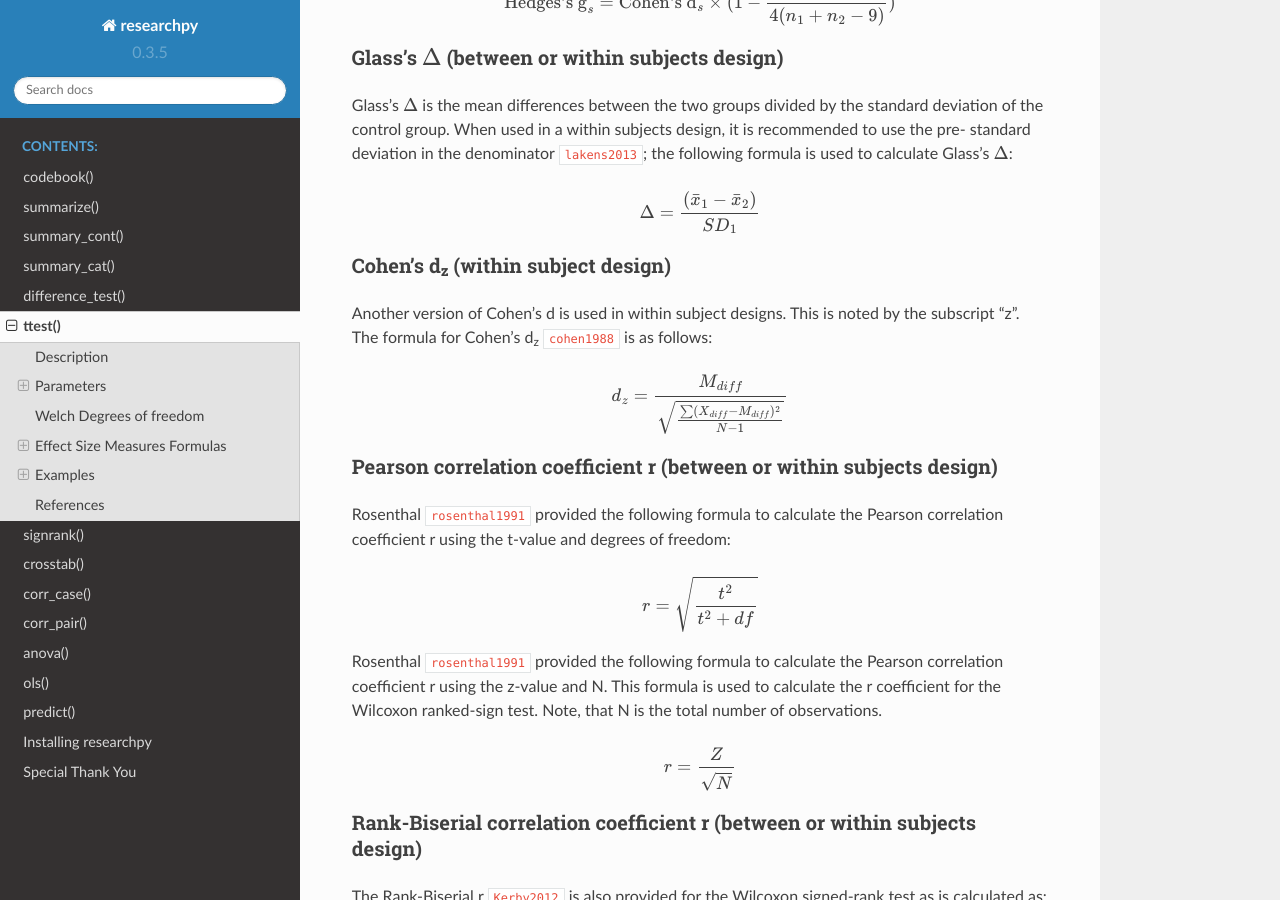
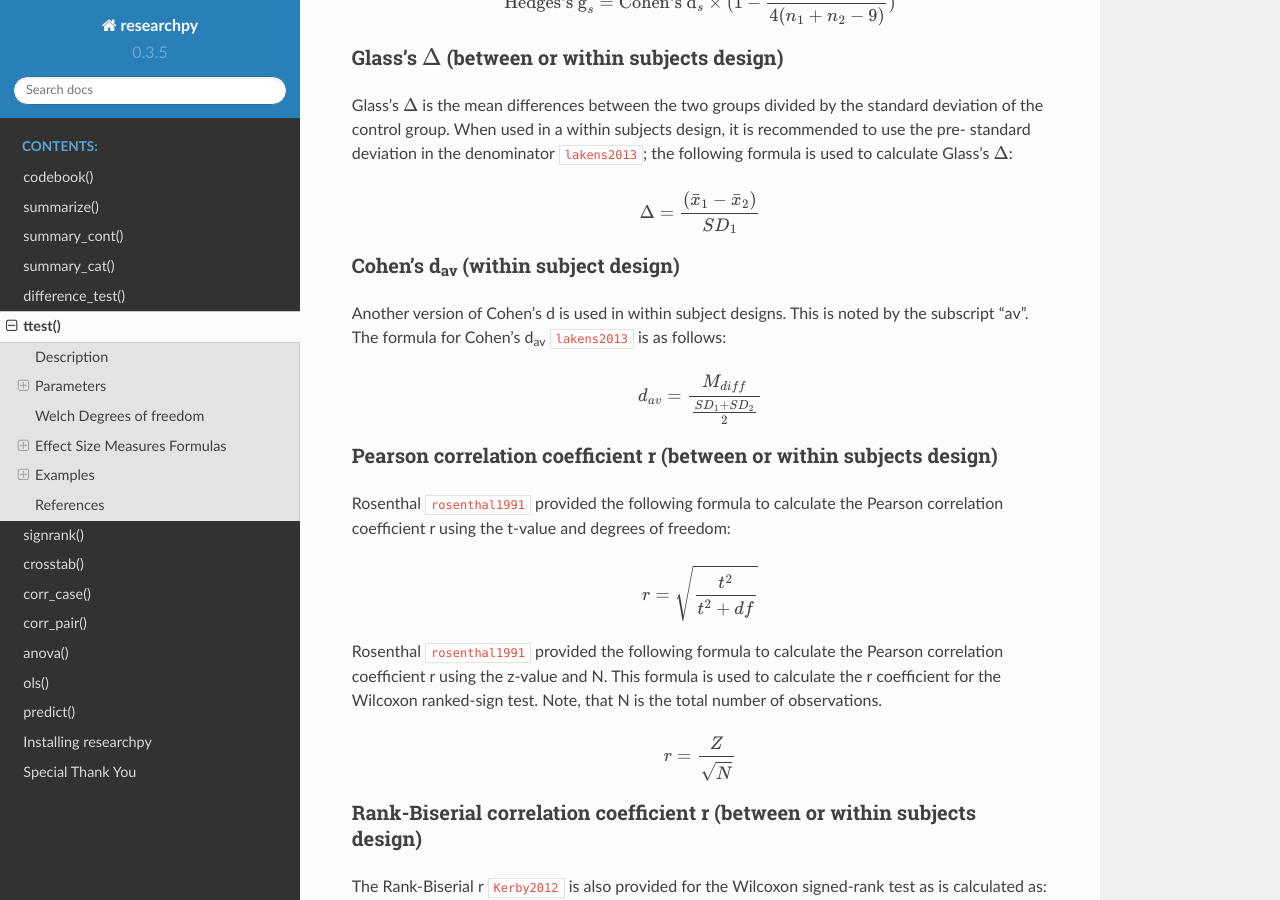
Before and after one commit to researchpy/documentation, a Sphinx documentation site: the page built from source/ttest_documentation.rst, in a window 1280 px wide and 900 px high, scrolled down 2678 px. Built offline with Sphinx 7.4.7 and the Read the Docs theme 2.0.0, drawn with Linux system fonts in a browser that asks for light colours; cross-references to code outside the pages are shown as plain code.

Commit message:
Updated Cohen's D (within subjects design) to match current implimentation for paired samples ttest.

```diff
--- a/source/ttest_documentation.rst
+++ b/source/ttest_documentation.rst
@@ -144,15 +144,15 @@ design, it is recommended to use the pre- standard deviation in the denominator
 
 
 
-Cohen's d\ :sub:`z` (within subject design)
--------------------------------------------
+Cohen's d\ :sub:`av` (within subject design)
+----------------------------------------------
 Another version of Cohen's d is used in within subject designs. This is noted
-by the subscript "z". The formula for Cohen's d\ :sub:`z` :footcite:p:`cohen1988` is
+by the subscript "av". The formula for Cohen's d\ :sub:`av` :footcite:p:`lakens2013` is
 as follows:
 
 .. math::
 
-  d_z = \frac{M_{diff}}{\sqrt{\frac{\sum (X_{diff} - M_{diff})^2}{N - 1}}}
+  d_{av} = \frac{M_{diff}}{\frac{SD_{1} + SD_{2}}{2}}
 
 
 
```
